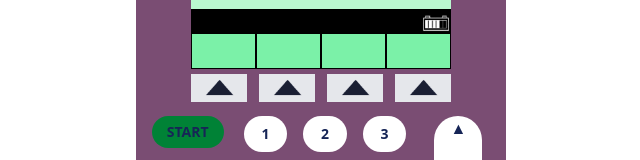
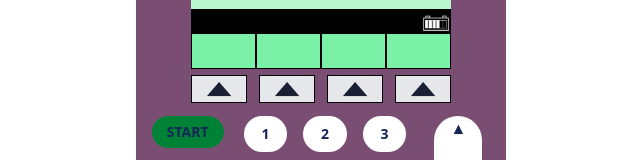
Before and after one commit to vpeinado263/simulador-bomba-insulina, a Next.js app in the folder frontend/: page / in a window 1280 px wide. Shown: the part 380-540 px from the top of the page, without its empty margins (319-959 px from the left). Built offline with nearby package versions, Linux system fonts and the light colour scheme.

Commit message:
Estilizar botones Softkey

```diff
--- a/frontend/src/components/atoms/Botones Individuales/SoftkeyButton.jsx
+++ b/frontend/src/components/atoms/Botones Individuales/SoftkeyButton.jsx
@@ -1,11 +1,10 @@
 const SoftkeyButton = ({ label }) => {
   return (
-    <div className="w-14 h-7 flex items-center justify-center bg-gray-200">
-      <button>
-      <img src="/softkeybutton.svg" alt="Botón softkey" width={45} height={45} />
+  <button className="w-14 h-7 flex items-center justify-center bg-gray-200 border">
+      <img src="/softkeybutton.svg" alt="Botón softkey" width={40} />
         {label}
       </button>
-    </div>
+
   );
 };
 
```
